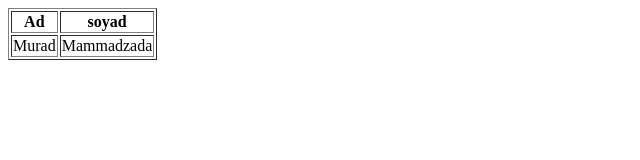
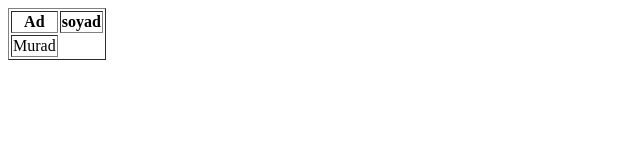
Before and after one commit to muradd66/project, a plain HTML site: page index.html in a window 1280 px wide. Shown: the whole page, without its empty margins (0-640 px from the left). Drawn offline with Linux system fonts and the light colour scheme.

Commit message:
Remove last name from the table row

```diff
--- a/index.html
+++ b/index.html
@@ -18,7 +18,6 @@
         <tbody>
             <tr>
                 <td> Murad</td>
-                <td> Mammadzada</td>
             </tr>
         </tbody>
 </header>
```
